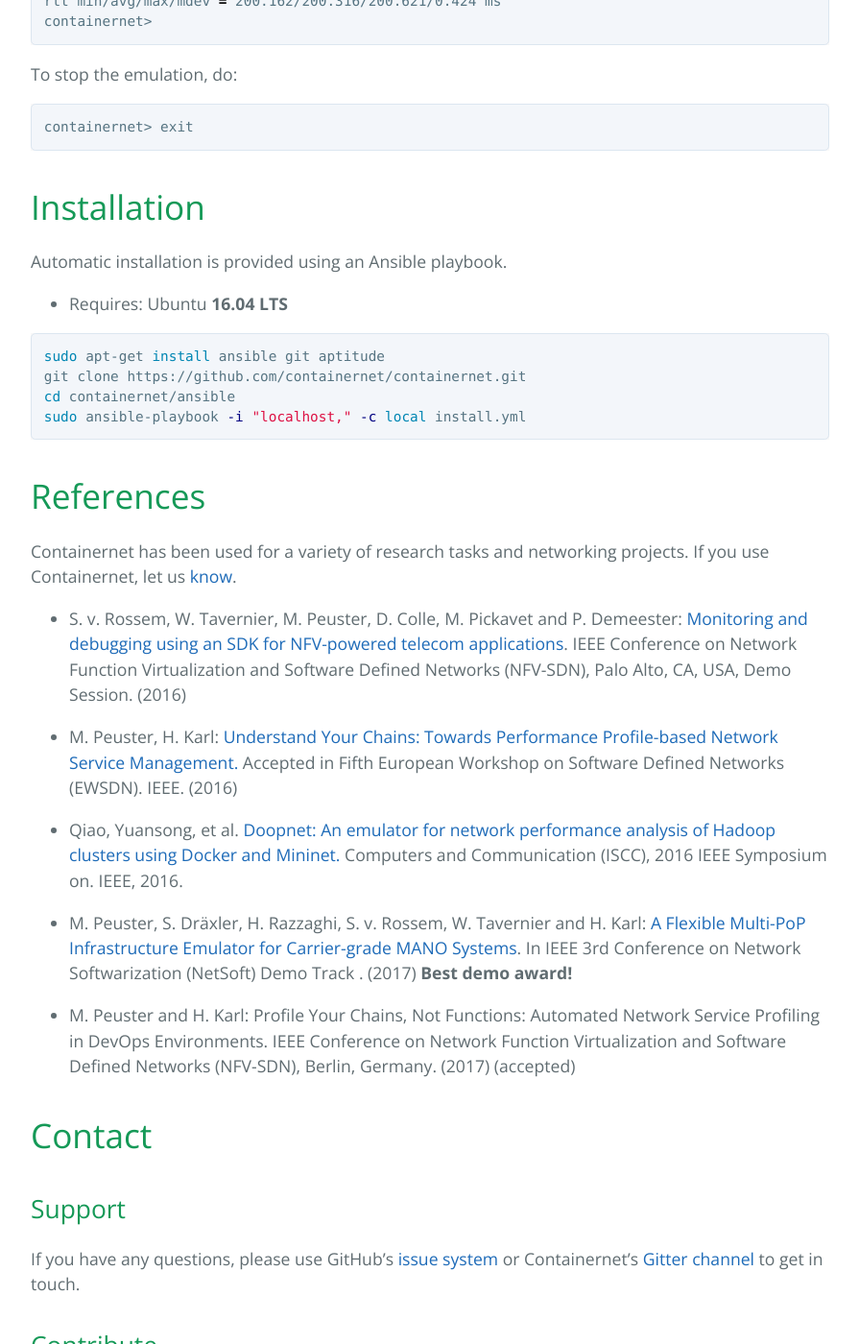
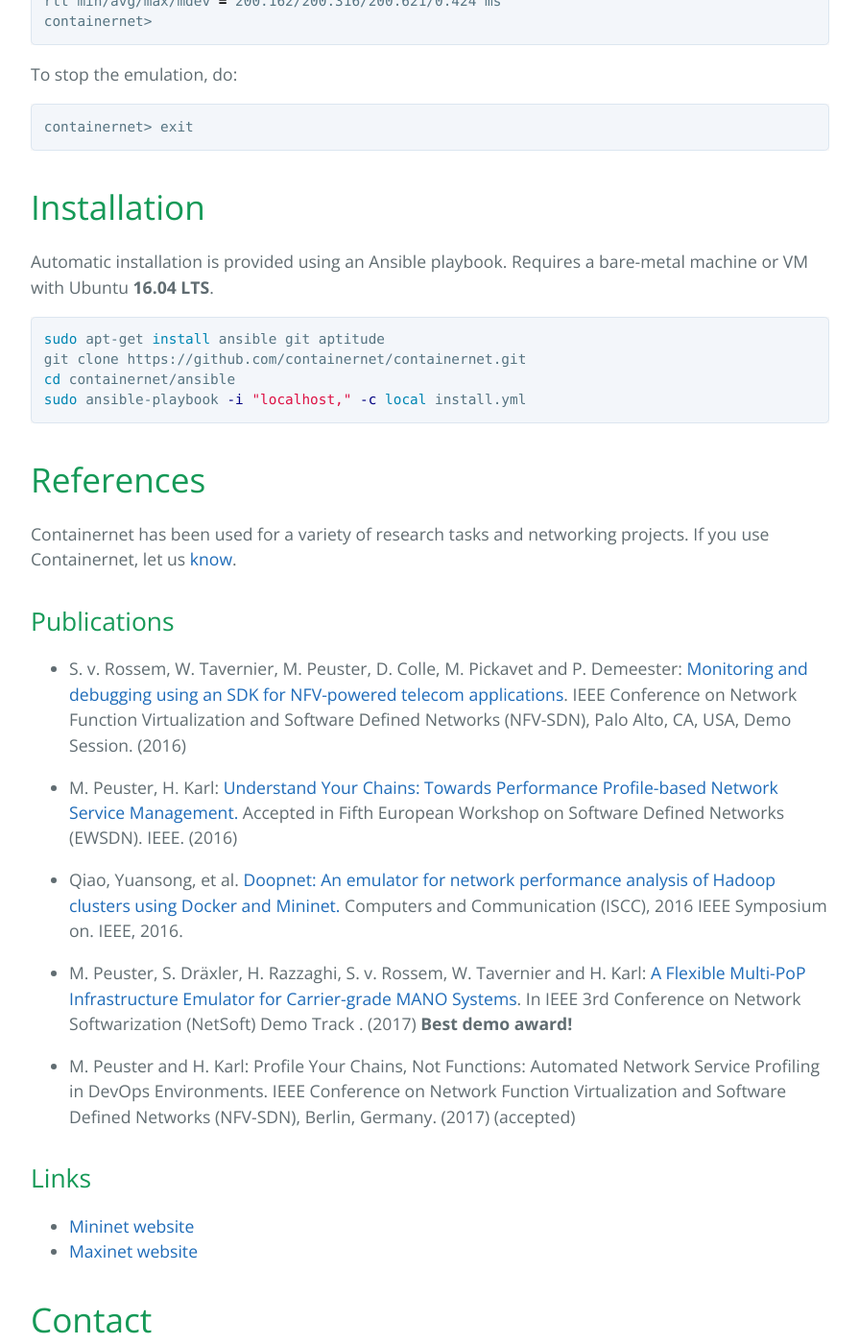
Before and after one commit to containernet/containernet.github.io, a Jekyll site: the page built from index.md, in a window 1280 px wide and 1400 px high, scrolled down 2648 px. Shown: the whole window at 96% size, without its empty margins (192-1087 px from the left). Built offline with Jekyll 4.4.1, drawn with Linux system fonts in a browser that asks for light colours; our own code applies the rules of GitHub Pages for plain Markdown files.

Commit message:
minor changes

````diff
--- a/_layouts/default.html
+++ b/_layouts/default.html
@@ -15,7 +15,7 @@
       <h1 class="project-name">{{ site.title | default: site.github.repository_name }}</h1>
       <h2 class="project-tagline">{{ site.description | default: site.github.project_tagline }}</h2>
       <a href="#overview" class="btn">Overview</a>
-      <a href="#example" class="btn">Example</a>
+      <a href="#example" class="btn">Get started</a>
       <a href="#installation" class="btn">Installation</a>
       <a href="#references" class="btn">References</a>
       <a href="#contact" class="btn">Contact</a>
--- a/index.md
+++ b/index.md
@@ -97,9 +97,7 @@ containernet> exit
 
 # [](#installation)Installation
 
-Automatic installation is provided using an Ansible playbook.
-* Requires: Ubuntu **16.04 LTS**
-
+Automatic installation is provided using an Ansible playbook. Requires a bare-metal machine or VM with Ubuntu **16.04 LTS**.
 
 ```bash
 sudo apt-get install ansible git aptitude
@@ -108,11 +106,11 @@ cd containernet/ansible
 sudo ansible-playbook -i "localhost," -c local install.yml
 ```
 
-
-
 # [](#references)References
 
 Containernet has been used for a variety of research tasks and networking projects. If you use Containernet, let us [know](mailto:containernet@peuster.de).
+
+## Publications
 
 * S. v. Rossem, W. Tavernier, M. Peuster, D. Colle, M. Pickavet and P. Demeester: [Monitoring and debugging using an SDK for NFV-powered telecom applications](https://biblio.ugent.be/publication/8521281/file/8521284.pdf). IEEE Conference on Network Function Virtualization and Software Defined Networks (NFV-SDN), Palo Alto, CA, USA, Demo Session. (2016)
 
@@ -123,6 +121,11 @@ Containernet has been used for a variety of research tasks and networking projec
 * M. Peuster, S. Dräxler, H. Razzaghi, S. v. Rossem, W. Tavernier and H. Karl: [A Flexible Multi-PoP Infrastructure Emulator for Carrier-grade MANO Systems](https://cs.uni-paderborn.de/fileadmin/informatik/fg/cn/Publications_Conference_Paper/Publications_Conference_Paper_2017/peuster_netsoft_demo_paper_2017.pdf). In IEEE 3rd Conference on Network Softwarization (NetSoft) Demo Track . (2017) **Best demo award!**
 
 * M. Peuster and H. Karl: Profile Your Chains, Not Functions: Automated Network Service Profiling in DevOps Environments. IEEE Conference on Network Function Virtualization and Software Defined Networks (NFV-SDN), Berlin, Germany. (2017) (accepted)
+
+## Links
+
+* [Mininet website](http://mininet.org)
+* [Maxinet website](http://maxinet.github.io)
 
 # [](#contact)Contact
 
````
